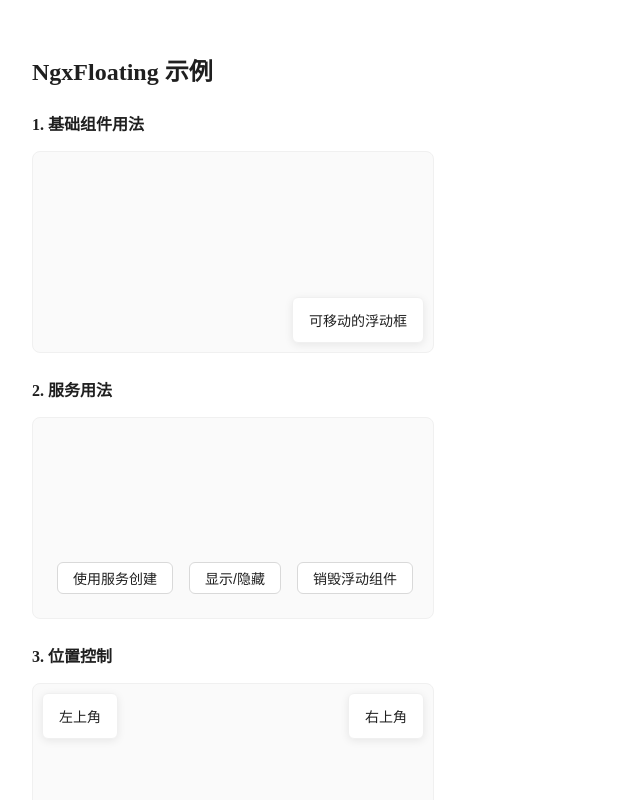
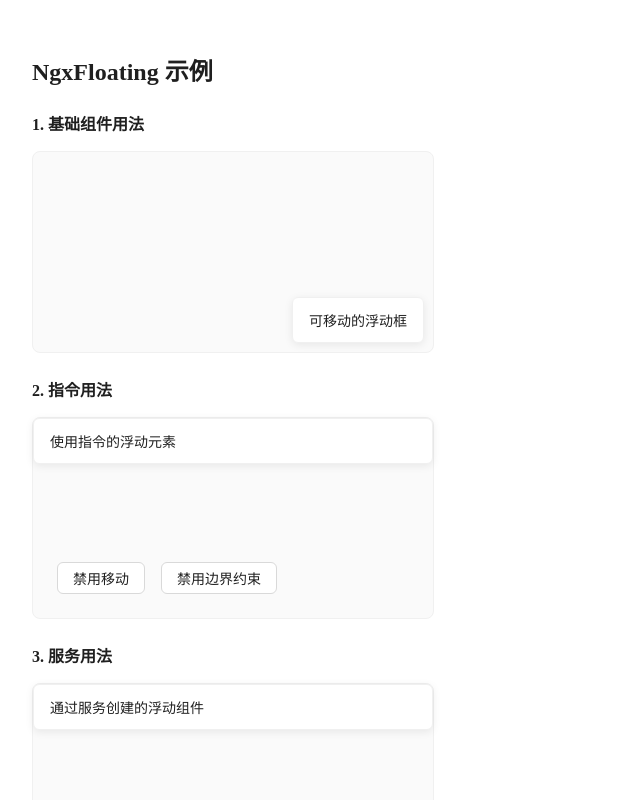
Before and after one commit to wh131462/ngx-floating, an Angular app: page / in a window 1280 px wide. Shown: the top 800 px of the page, without its empty margins (0-640 px from the left). Built offline with nearby package versions, Linux system fonts and the light colour scheme.

Commit message:
chore: floating

```diff
--- a/libs/playground/src/app/app.component.html
+++ b/libs/playground/src/app/app.component.html
@@ -11,13 +11,23 @@
   </section>
 
   <section class="example">
-    <h3>2. 服务用法</h3>
+    <h3>2. 指令用法</h3>
+    <div class="range" #directiveTarget>
+      <div class="box" [ngxFloating]="true" [movable]="isMovable" [at]="directiveTarget" [offset]="offset" [ignoreBoundary]="ignoreBoundary">
+        使用指令的浮动元素
+      </div>
+      <div class="controls">
+        <button (click)="isMovable = !isMovable">{{ isMovable ? '禁用' : '启用' }}移动</button>
+        <button (click)="ignoreBoundary = !ignoreBoundary">{{ ignoreBoundary ? '启用' : '禁用' }}边界约束</button>
+      </div>
+    </div>
+  </section>
+
+  <section class="example">
+    <h3>3. 服务用法</h3>
     <div class="range" #at2>
-      <ng-template #at2Template>
-        <div class="box">通过服务创建的浮动组件</div>
-      </ng-template>
+      <div class="box" #serviceContent>通过服务创建的浮动组件</div>
       <div class="controls">
-        <button (click)="createFloating()">使用服务创建</button>
         <button (click)="toggleFloating()">显示/隐藏</button>
         <button (click)="destroyFloating()">销毁浮动组件</button>
       </div>
@@ -44,8 +54,8 @@
 
   <section class="example">
     <h3>4. 自定义样式</h3>
-    <div class="range" #at4>
-      <ngx-floating [at]="at4"  [offset]="{ top: 50, left: 50 , inner: true}" class="custom-floating">
+    <div class="range" #at4 [attr.data-movable]="false">
+      <ngx-floating [at]="at4" [movable]="at4.getAttribute('data-movable')!" [offset]="{ top: 50, left: 50 , inner: true}" class="custom-floating">
         <div class="box custom">
           <h4>自定义样式</h4>
           <p>可以通过CSS自定义浮动组件的样式</p>
@@ -60,13 +70,13 @@
       <div class="controls">
         <button (click)="toggleAllFloating()">显示/隐藏所有</button>
       </div>
-      <ngx-floating [at]="at5" [movable]="true" [offset]="{ top: 30, left: 30, inner: true }" #floating1>
+      <ngx-floating [at]="at5" [offset]="{ top: 30, left: 30 }" #floating1>
         <div class="box">浮动组件1</div>
       </ngx-floating>
-      <ngx-floating [at]="at5" [movable]="true" [offset]="{ top: 80, left: 80 , inner: true}" #floating2>
+      <ngx-floating [at]="at5" [offset]="{ top: 80, left: 80 }" #floating2>
         <div class="box">浮动组件2</div>
       </ngx-floating>
-      <ngx-floating [at]="at5" [movable]="true" [offset]="{ top: 130, left: 130 , inner: true}" #floating3>
+      <ngx-floating [at]="at5" [offset]="{ top: 130, left: 130 }" #floating3>
         <div class="box">浮动组件3</div>
       </ngx-floating>
     </div>
```
